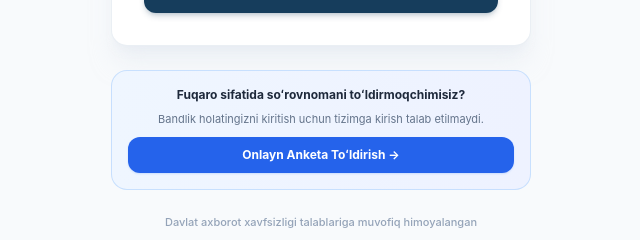
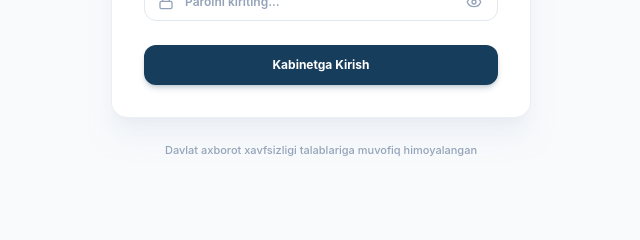
Before and after one commit to muhammadrizo-0100/Bandlik-Agentligi, a React (Vite) app in the folder frontend/: page /login in a window 1280 px wide. Shown: the part 495-735 px from the top of the page, without its empty margins (319-959 px from the left). Built offline with nearby package versions, Linux system fonts and the light colour scheme; no server answers.

Commit message:
refactor: Remove online survey link container from login page

```diff
--- a/frontend/src/pages/LoginPage.tsx
+++ b/frontend/src/pages/LoginPage.tsx
@@ -160,23 +160,6 @@ export const LoginPage: React.FC = () => {
           </form>
         </div>
 
-        {/* Fuqarolar uchun onlayn anketa o'tish bloki */}
-        <div className="bg-gradient-to-r from-blue-50 to-indigo-50 border border-blue-200/80 rounded-2xl p-4 text-center space-y-2 shadow-xs">
-          <p className="text-xs font-bold text-slate-800">
-            Fuqaro sifatida soʻrovnomani toʻldirmoqchimisiz?
-          </p>
-          <p className="text-[11px] text-slate-500 leading-relaxed">
-            Bandlik holatingizni kiritish uchun tizimga kirish talab etilmaydi.
-          </p>
-          <button
-            type="button"
-            onClick={() => navigate('/anketa')}
-            className="w-full inline-flex items-center justify-center py-2.5 px-4 rounded-xl text-xs font-bold text-white bg-blue-600 hover:bg-blue-700 active:scale-[0.99] shadow-sm shadow-blue-500/20 transition cursor-pointer"
-          >
-            <span>Onlayn Anketa Toʻldirish →</span>
-          </button>
-        </div>
-
         <div className="text-center text-[11px] text-slate-400 font-medium">
           Davlat axborot xavfsizligi talablariga muvofiq himoyalangan
         </div>
```
